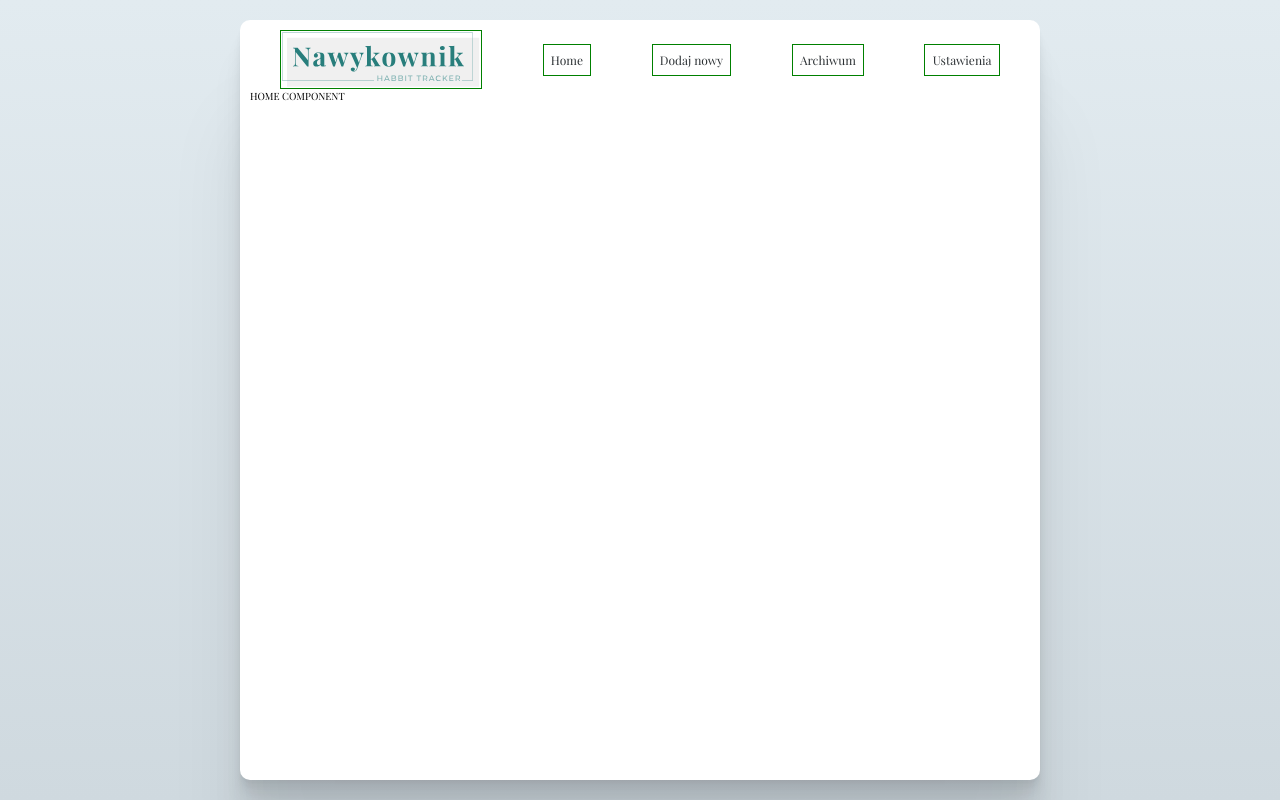
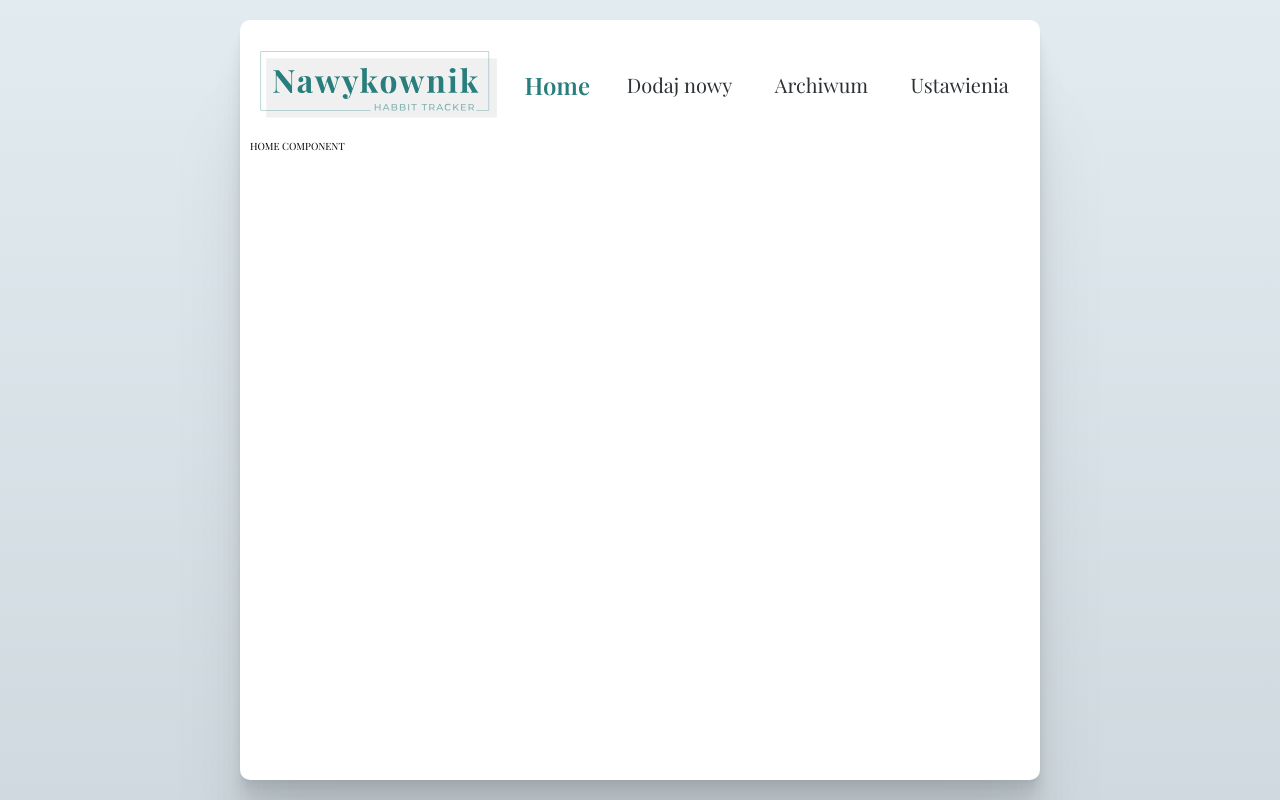
Before and after one commit to wasilukowa/nawykownik, a React (Create React App) app: page /#/ in a window 1280 px wide. Built offline with nearby package versions, Linux system fonts and the light colour scheme.

Commit message:
Navigation styling done

```diff
--- a/src/components/Navigation.js
+++ b/src/components/Navigation.js
@@ -6,49 +6,71 @@ import logo from '../LOGO-09.svg'
 
 const NavigationContainer = styled.nav`
     width: 100%;
-    /* border: 1px solid red; */
     list-style: none;
     display: flex;
     justify-content: space-around;
     align-items: center;
     flex-wrap: wrap;
     flex-grow: 1;
+    padding: 2em 0;
     .nav__router-link {
         text-decoration: none;
         color: ${props => props.theme.black};
         padding: 0.6em;
-        font-size: 1.2em;
-        border: 1px solid green;
+        font-size: 1.4em;
+        transition: .7s;
+        &:hover{
+            color: ${props => props.theme.green};
+            transform: scale(1.1);
+        }
     }
     .nav__flex-logo {
         display: flex;
         justify-content: center;
-        border: 1px solid green;
-        flex-basis: 100%;
-
-        .nav__logo{
-        width: 200px;
-        }
+        flex-basis: 90%;
+    }
+    .nav__logo {
+        width: 60vw;
     }
     .nav__flex-menu-special {
             order: 3;
-            flex-basis: 100%;
+            flex-basis: 90%;
             text-align: center;
         }
+    .nav__router-link-active{
+        font-family: 'Playfair Bold';
+        color: ${props => props.theme.green};
+        transform: scale(1.2);
+    }
 
     @media (min-width: 350px){
+    .nav__router-link {
+        font-size: 1.6em;
+        }
+    }
+
+
+    @media (min-width: 450px){
         .nav__flex-menu-special {
             order: 0;
             flex-basis: auto;
         }
     }
 
-    @media (min-width: 550px){
+    @media (min-width: 660px){
         .nav__flex-logo {
             flex-basis: auto;
+            .nav__logo{
+                width: 240px;
+            }
         }
     }
 
+    @media (min-width: 900px){
+        .nav__router-link {
+        font-size: 2em;
+        }
+    }
 `;
 
 const Home = () => {
--- a/src/styles/theme.js
+++ b/src/styles/theme.js
@@ -1,6 +1,8 @@
 const theme = {
     mint: '#A9DCB2',
+    green: '#287E7C',
     black: '#2C3134',
+    lightGrey: '#F0F0F0'
 }
 
 export default theme;
```
